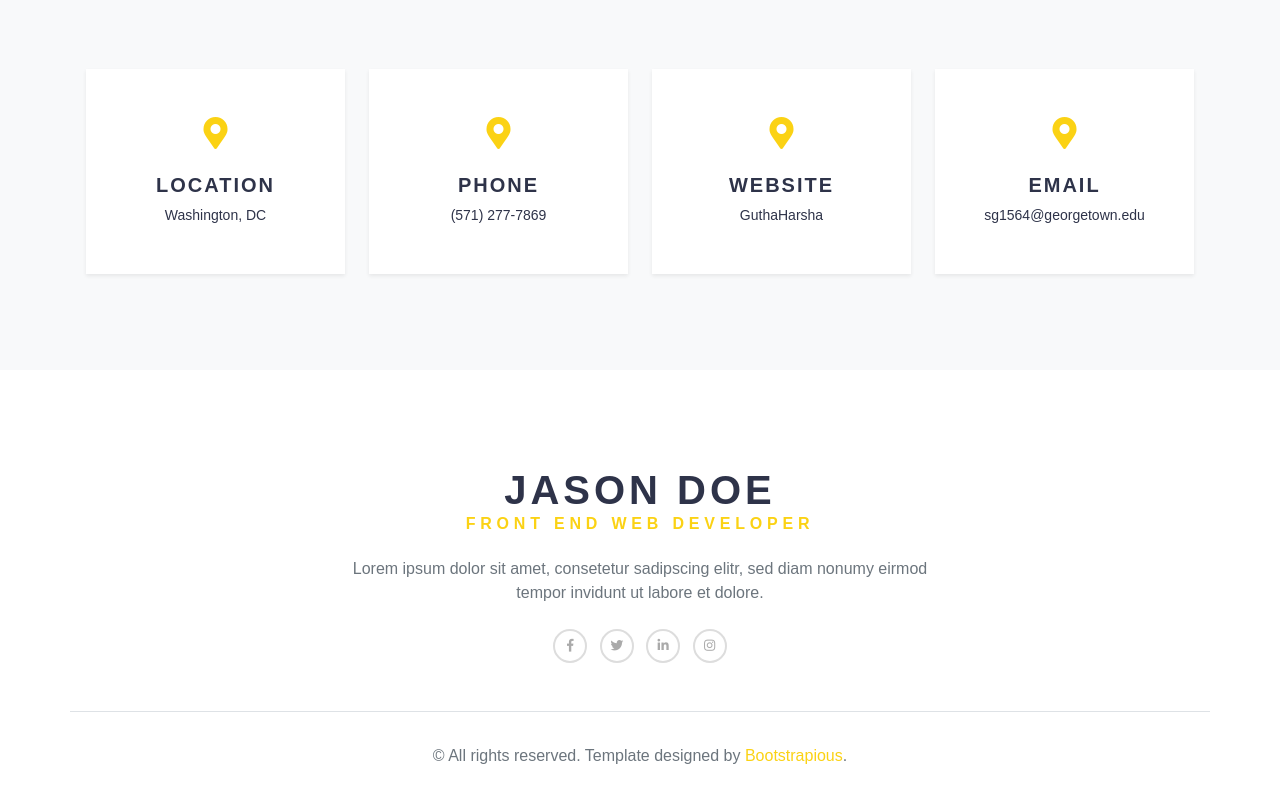
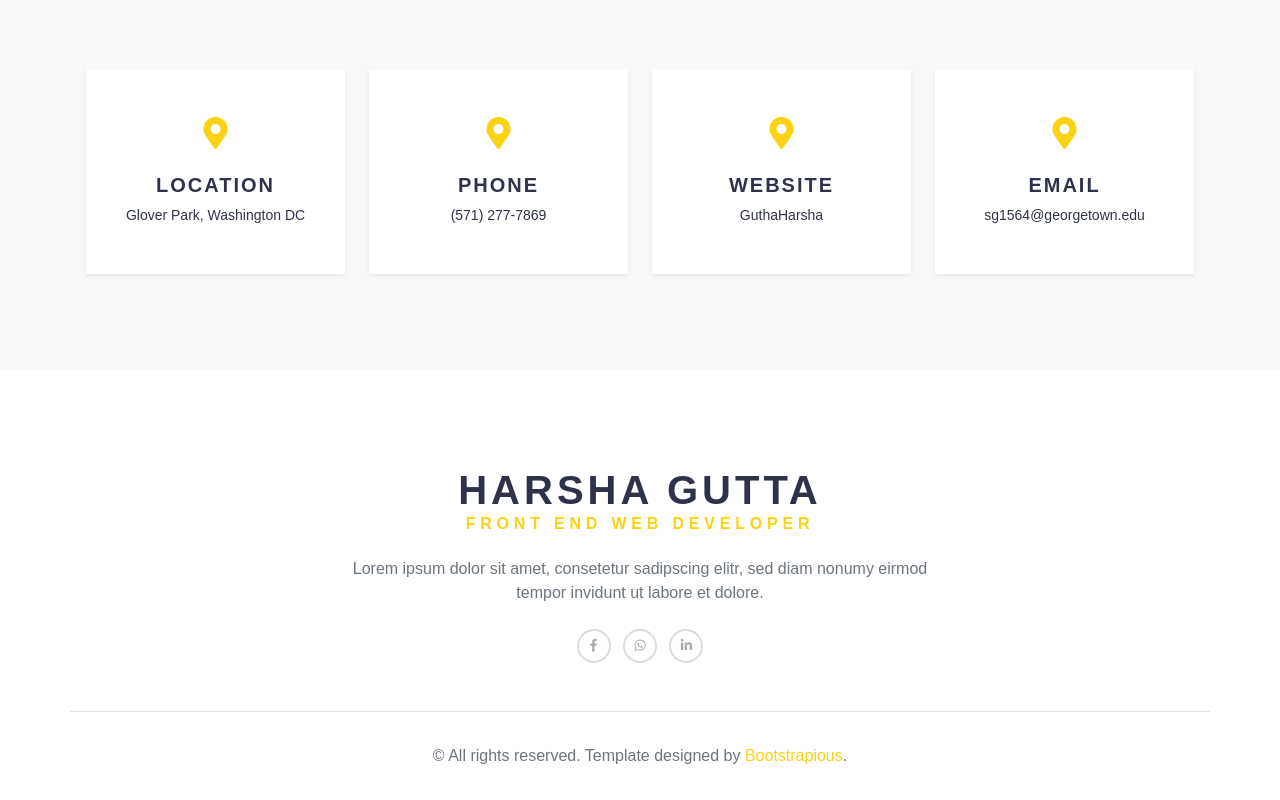
Before and after one commit to Guthaharsha/Harsha_Website_Project, a plain HTML site: page Page4.html in a window 1280 px wide. Shown: the part 1692-2492 px from the top of the page. Drawn offline with nearby package versions, Linux system fonts and the light colour scheme.

Commit message:
12:45pm 4/18/2022

```diff
--- a/Page4.html
+++ b/Page4.html
@@ -165,7 +165,7 @@
         <div class="row gy-4">
           <div class="col-lg-3 col-md-6"><a class="px-4 py-5 text-center contact-item shadow-sm reset-anchor d-block" href="https://www.google.com/maps/place/Glover+Park,+Washington,+DC+20007/@38.9209604,-77.0859548,15z/data=!3m1!4b1!4m5!3m4!1s0x89b7b63d2dbf2ab9:0x82129458c3889a9!8m2!3d38.9209446!4d-77.0772"><i class="fas fa-map-marker-alt fa-2x mb-4"></i>
             <h4 class="contact-item-title h5 text-uppercase">Location</h4>
-          <p class="text-sm mb-0">Washington, DC</p></a></div>
+            <p class="text-sm mb-0">Glover Park, Washington DC</p></a></div>
           <div class="col-lg-3 col-md-6"><a class="px-4 py-5 text-center contact-item shadow-sm reset-anchor d-block" href="tel:5712777869"><i class="fas fa-map-marker-alt fa-2x mb-4"></i>
             <h4 class="contact-item-title h5 text-uppercase">Phone</h4>
             <p class="text-sm mb-0">(571) 277-7869</p></a></div>
@@ -183,14 +183,13 @@
       <div class="container text-center py-5">
         <div class="row px-4">
           <div class="col-lg-7 mx-auto">
-            <h2 class="text-uppercase mb-0">Jason Doe </h2>
+            <h2 class="text-uppercase mb-0">Harsha Gutta </h2>
             <h6 class="text-primary text-uppercase mb-0 letter-spacing-3">Front End Web Developer</h6>
             <p class="text-muted my-4">Lorem ipsum dolor sit amet, consetetur sadipscing elitr, sed diam nonumy eirmod tempor invidunt ut labore et dolore.</p>
             <ul class="list-inline mb-0">
-              <li class="list-inline-item"><a class="social-link" href="#!"><i class="fab fa-facebook-f"></i></a></li>
-              <li class="list-inline-item"><a class="social-link" href="#!"><i class="fab fa-twitter"></i></a></li>
-              <li class="list-inline-item"><a class="social-link" href="#!"><i class="fab fa-linkedin-in"></i></a></li>
-              <li class="list-inline-item"><a class="social-link" href="#!"><i class="fab fa-instagram"></i></a></li>
+              <li class="list-inline-item"><a class="social-link" href="https://www.facebook.com/harsha.chowdary.58"><i class="fab fa-facebook-f"></i></a></li>
+              <li class="list-inline-item"><a class="social-link" href="https://wa.me/15712777869"><i class="fab fa-whatsapp"></i></a></li>
+              <li class="list-inline-item"><a class="social-link" href="https://www.linkedin.com/in/harsha-gutta/"><i class="fab fa-linkedin-in"></i></a></li>
             </ul>
           </div>
         </div>
```
Also changed, not shown: Page2.html (+5 -6 lines), Page3.html (+5 -6 lines), index.html (+5 -6 lines). Lines whose indentation alone changed are shown as unchanged.
